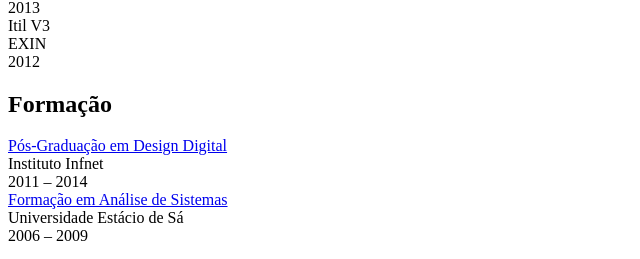
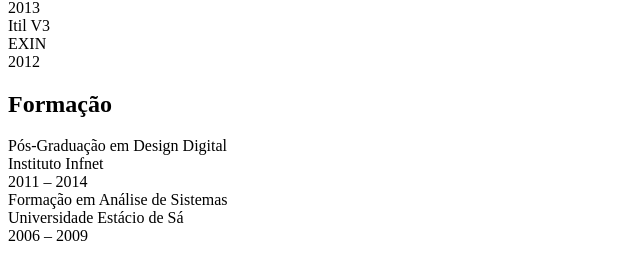
Before and after one commit to vtmx/vitormelo-hugo, a Vue app: page / in a window 1280 px wide. Shown: the part 833-1092 px from the top of the page, without its empty margins (0-640 px from the left). Built offline with nearby package versions, Linux system fonts and the light colour scheme.

Commit message:
edit insert name component

```diff
--- a/src/components/About.vue
+++ b/src/components/About.vue
@@ -12,6 +12,8 @@
 import about from '../data/about.json';
 import config from '../data/config.json';
 export default {
+  name: 'About',
+
   data() {
     return {
       about,
--- a/src/components/Certifications.vue
+++ b/src/components/Certifications.vue
@@ -16,6 +16,8 @@
 <script>
 import certifications from '../data/certifications.json';
 export default {
+  name: 'Certification',
+
   data() {
     return {
       title: 'Certificações',
--- a/src/components/Education.vue
+++ b/src/components/Education.vue
@@ -2,11 +2,8 @@
   <section id="education" class="section">
     <div class="container">
       <h2 class="title">{{ title }}</h2>
-
       <div class="education" v-for="education in education" :key="education.name">
-        <div class="name">
-          <a :href="education.file" target="_blank">{{ education.name }}</a>
-        </div>
+        <div class="name">{{ education.name }}</div>
         <div class="org">
           {{ education.org_name }}
         </div>
@@ -21,6 +18,8 @@
 <script>
 import education from '../data/education.json';
 export default {
+  name: 'Education',
+
   data() {
     return {
       title: 'Formação',
--- a/src/components/Services.vue
+++ b/src/components/Services.vue
@@ -2,7 +2,6 @@
   <section id="services" class="section">
     <div class="container">
       <h2 class="title">{{ title }}</h2>
-
       <div class="services">
         <div class="service" v-for="service in services" :key="service.name">
           <div class="circle">
@@ -19,6 +18,8 @@
 <script>
 import services from '../data/services.json';
 export default {
+  name: 'Services',
+
   data() {
     return {
       title: 'Serviços',
--- a/src/components/Skills.vue
+++ b/src/components/Skills.vue
@@ -2,7 +2,6 @@
   <section id="skills" class="section">
     <div class="container">
       <h2 class="title">{{ title }}</h2>
-
       <div class="skills" v-for="skill in skills" :key="skill">
         <div>{{ skill }}</div>
       </div>
@@ -13,6 +12,8 @@
 <script>
 import skills from '../data/skills.json';
 export default {
+  name: 'Skills',
+
   data() {
     return {
       title: 'Habilidades',
--- a/src/components/Social.vue
+++ b/src/components/Social.vue
@@ -1,7 +1,6 @@
 <template>
   <div class="container">
     <h2 class="title">{{ title }}</h2>
-
     <div class="social" v-for="social in social" :key="social.name">
       <a class="social-link" rel="me" target="_blank" :href="teste + social.link">{{ social.name }}</a>
     </div>
@@ -11,6 +10,8 @@
 <script>
 import social from '../data/social.json';
 export default {
+  name: 'Social',
+
   data() {
     return {
       title: 'Social',
```
